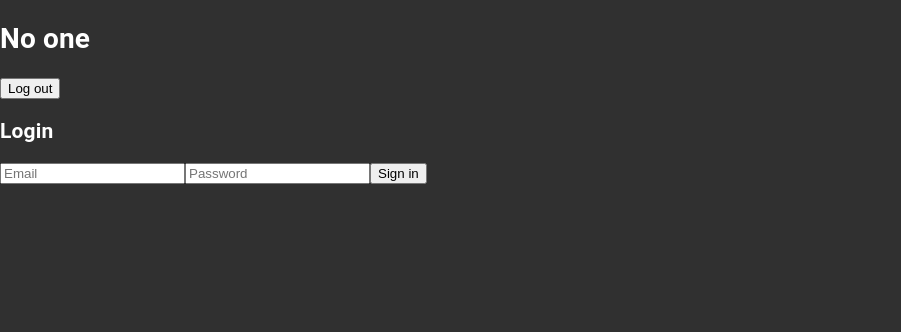
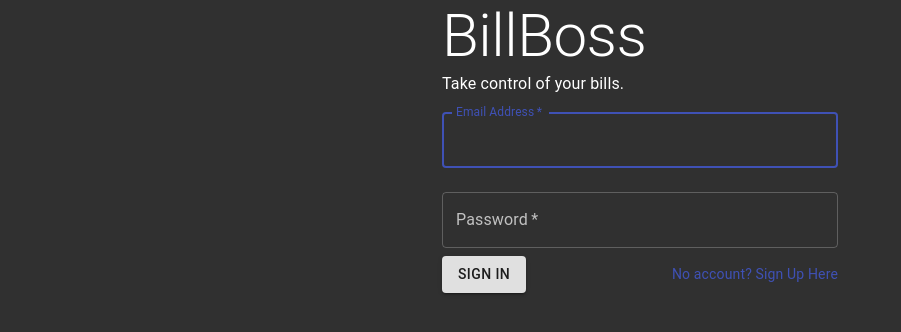
Before and after one commit to timsilby/billboss, a React (Create React App) app in the folder client/: page /login in a window 1280 px wide. Shown: the top 332 px of the page, without its empty margins (0-901 px from the left). Built offline with nearby package versions, Linux system fonts and the light colour scheme; no server answers.

Commit message:
Created landing and signup components.

```diff
--- a/client/src/App.js
+++ b/client/src/App.js
@@ -1,25 +1,19 @@
 import { BrowserRouter as Router, Route, Switch } from "react-router-dom";
 import { ProvideAuth } from "./utils/useAuth";
 import Dashboard from "./pages/Dashboard";
-import Login from "./pages/Login";
-import Signup from "./pages/Signup"
-import Home from "./pages/Home";
+import Signup from "./components/Landing/Signup"
+import Landing from "./components/Landing/Landing";
 import Account from "./pages/Account";
-import Navbar from "./components/Navbar";
 import PrivateRoute from "./components/PrivateRoute";
 
 
 function App() {
 	return (
 		<ProvideAuth>
-			<Navbar />
 			<Router>
 				<Switch>
 					<Route path="/signup">
 						<Signup />
-					</Route>
-					<Route path="/login">
-						<Login />
 					</Route>
 					<PrivateRoute path="/dashboard">
 						<Dashboard />
@@ -28,7 +22,7 @@ function App() {
 						<Account />
 					</PrivateRoute>
 					<Route path="/">
-						<Home />
+						<Landing />
 					</Route>
 				</Switch>
 			</Router>
--- /dev/null
+++ b/client/src/components/Landing/Header.js
@@ -0,0 +1,20 @@
+import Typography from "@material-ui/core/Typography";
+
+const Header = () => {
+
+	return (
+
+		<>
+			<Typography variant="h2" component="h1">
+				BillBoss
+			</Typography>
+			<Typography variant="body1">
+				Take control of your bills.
+			</Typography>
+		</>
+
+	)
+
+}
+
+export default Header;
--- /dev/null
+++ b/client/src/components/Landing/Landing.js
@@ -0,0 +1,17 @@
+import Container from "@material-ui/core/Container";
+import Header from "./Header";
+import LoginForm from "./LoginForm";
+
+
+const Landing = () => {
+
+	return (
+		<Container component="main" maxWidth="xs">
+			<Header />
+			<LoginForm />
+		</Container>
+	);
+
+}
+
+export default Landing;
--- /dev/null
+++ b/client/src/components/Landing/LoginForm.js
@@ -0,0 +1,96 @@
+import { useHistory, useLocation } from "react-router-dom";
+import { useAuth } from "../../utils/useAuth";
+import TextField from "@material-ui/core/TextField";
+import Button from "@material-ui/core/Button";
+import Grid from "@material-ui/core/Grid";
+import Link from "@material-ui/core/Link";
+import { Link as RouterLink } from "react-router-dom";
+
+
+const LoginForm = () => {
+
+	// Get any state that was passed from referring page. If it exists
+	// get the referrer.
+	let referrer;
+	const { state } = useLocation();
+	if (state) { referrer = state.referrer };
+
+	// Grab some hooks.
+	const auth = useAuth();
+	const history = useHistory();
+
+	// Login process
+	const handleSubmit = async (event) => {
+
+		event.preventDefault();
+
+		// Get values from form
+		const email = event.target.email.value.trim();
+		const password = event.target.password.value.trim();
+
+		try {
+
+			// Call the firebaseLogin function from useAuth.
+			await auth.firebaseLogin(email, password);
+
+			// Redirect to referring page or dashboard
+			history.push(referrer || "/dashboard");
+
+		}
+		catch (err) {
+			console.error(err);
+		}
+
+	}
+
+
+	return (
+
+		<form autoComplete="false" onSubmit={handleSubmit}>
+			<TextField
+				variant="outlined"
+				required
+				fullWidth
+				margin="normal"
+				id="email"
+				label="Email Address"
+				name="email"
+				autoFocus
+			/>
+			<TextField
+				variant="outlined"
+				required
+				fullWidth
+				margin="normal"
+				id="password"
+				name="password"
+				label="Password"
+				type="password"
+			/>
+			<Grid
+				container
+				alignItems="center"
+				justify="space-between"
+			>
+				<Grid item>
+					<Button
+						type="submit"
+						variant="contained"
+						margin="normal"
+					>
+						Sign In
+					</Button>
+				</Grid>
+				<Grid item>
+					<Link variant="body2" component={RouterLink} to="/Signup">
+						{"No account? Sign Up Here"}
+					</Link>
+				</Grid>
+			</Grid>
+		</form>
+
+	)
+
+};
+
+export default LoginForm;
--- /dev/null
+++ b/client/src/components/Landing/Signup.js
@@ -0,0 +1,17 @@
+import Container from "@material-ui/core/Container";
+import SignupForm from "./SignupForm";
+import Header from "./Header";
+
+
+const Signup = () => {
+
+	return (
+		<Container component="main" maxWidth="xs">
+			<Header />
+			<SignupForm />
+		</Container>
+	);
+
+}
+
+export default Signup;
--- /dev/null
+++ b/client/src/components/Landing/SignupForm.js
@@ -0,0 +1,85 @@
+import { useHistory } from "react-router-dom";
+import { useAuth } from "../../utils/useAuth";
+import TextField from "@material-ui/core/TextField";
+import Button from "@material-ui/core/Button";
+
+
+const SignupForm = () => {
+
+	const auth = useAuth();
+	const history = useHistory();
+
+	// Submit signup form
+	const handleSubmit = async (event) => {
+
+		event.preventDefault();
+
+		// Grab form values
+		const userData = {
+			displayName: event.target.displayName.value.trim(),
+			email: event.target.email.value.trim(),
+			password: event.target.password.value.trim()
+		}
+
+		// Try registering the user.
+		try {
+
+			const newUser = await auth.firebaseSignup(userData);
+			console.log("signup");
+			console.log(newUser);
+			history.push("/dashboard");
+
+		}
+		catch (error) {
+			console.log(error);
+		}
+
+	}
+
+	return (
+
+		<form autoComplete="false" onSubmit={handleSubmit}>
+			<TextField
+				variant="outlined"
+				required
+				fullWidth
+				margin="normal"
+				id="displayName"
+				label="Name"
+				name="displayName"
+				autoFocus
+			/>
+			<TextField
+				variant="outlined"
+				required
+				fullWidth
+				margin="normal"
+				id="email"
+				label="Email Address"
+				name="email"
+			/>
+			<TextField
+				variant="outlined"
+				required
+				fullWidth
+				margin="normal"
+				id="password"
+				name="password"
+				label="Password"
+				type="password"
+			/>
+			<Button
+				type="submit"
+				variant="contained"
+				margin="normal"
+			>
+				Create Account
+			</Button>
+
+		</form>
+
+	)
+
+};
+
+export default SignupForm;
--- a/client/src/components/LoginForm.js
+++ /dev/null
@@ -1,45 +0,0 @@
-import { useState } from "react";
-
-
-const LoginForm = ({ handleSubmit }) => {
-
-	// Set up initial state
-	const [formState, setFormState] = useState({
-		email: "",
-		password: ""
-	});
-
-	// Update form fields on change
-	const onChange = (event) => {
-		setFormState({
-			...formState,
-			[event.target.name]: event.target.value,
-		});
-	};
-
-	return (
-		<div>
-			<form onSubmit={handleSubmit}>
-				<input
-					name="email"
-					type="text"
-					onChange={onChange}
-					value={formState.email}
-					placeholder="Email"
-				/>
-				<input
-					name="password"
-					type="password"
-					onChange={onChange}
-					value={formState.password}
-					placeholder="Password"
-				/>
-				<button type="submit">
-					Sign in
-                </button>
-			</form>
-		</div>
-	)
-};
-
-export default LoginForm;
--- a/client/src/pages/Home.js
+++ /dev/null
@@ -1,13 +0,0 @@
-import { Link } from "react-router-dom";
-
-const Home = () => {
-	return (
-		<div>
-			<h1>Home</h1>
-			<Link to="/login">Login</Link>
-			<Link to="/signup">Sign Up</Link>
-		</div>
-	);
-}
-
-export default Home;
--- a/client/src/pages/Login.js
+++ /dev/null
@@ -1,46 +0,0 @@
-import { useHistory, useLocation } from "react-router-dom";
-import LoginForm from "../components/LoginForm";
-import { useAuth } from "../utils/useAuth";
-
-
-const Login = () => {
-
-	// Get any state that was passed from referring page. If it exists
-	// get the referrer.
-	let referrer;
-	const { state } = useLocation();
-	if (state) { referrer = state.referrer };
-
-	// Grab some hooks.
-	const auth = useAuth();
-	const history = useHistory();
-
-	// Login process
-	const handleSubmit = (event) => {
-
-		event.preventDefault();
-
-		// Get values from form
-		const email = event.target.email.value.trim();
-		const password = event.target.password.value.trim();
-
-		// Call the firebaseLogin function from useAuth.
-		auth.firebaseLogin(email, password)
-			.then(() => {
-				// Redirect to referring page or dashboard
-				history.push(referrer || "/dashboard");
-			})
-			.catch(err => console.error(err))
-
-	}
-
-	return (
-		<div>
-			<h2>Login</h2>
-			<LoginForm handleSubmit={handleSubmit} />
-		</div>
-	);
-
-}
-
-export default Login;
```
